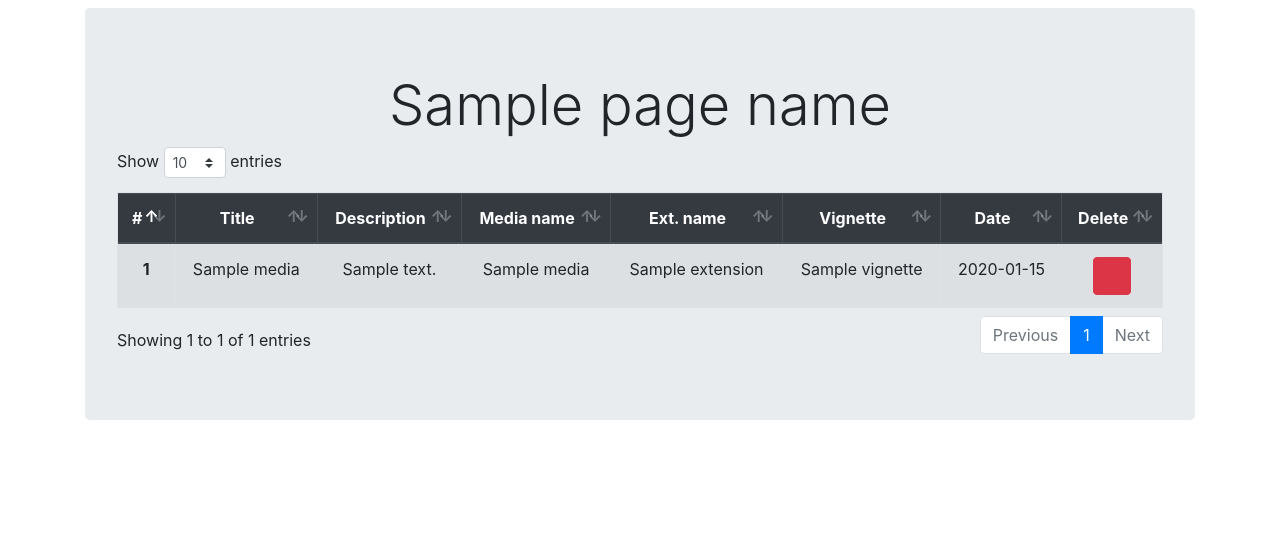
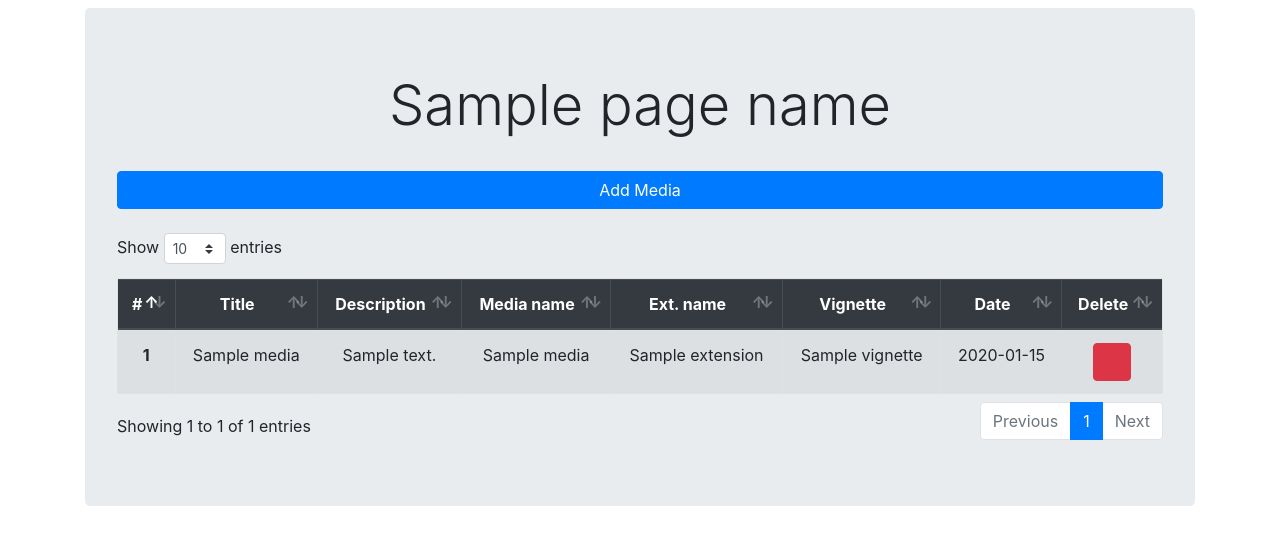
Before and after one commit to pichotg/mediaplayer, a Symfony app: template templates/media/index.html.twig in a window 1280 px wide. Shown: the part 56-602 px from the top of the page. Run offline with Twig, Linux system fonts and the light colour scheme; the template is opened without the code that fills it: most values are stand-ins (such as "Sample title", 1, 10 or a date in 2020); some libraries are stand-ins or nearby versions; some web fonts are replaced.

Commit message:
Add button add media

```diff
--- a/templates/media/index.html.twig
+++ b/templates/media/index.html.twig
@@ -5,6 +5,8 @@
 {% block body %}
     <div class="jumbotron mt-2">
         <h1 class="text-center display-4 lead">{{ page_name }}</h1>
+
+        <a href="{{ path('add_media') }}" class="btn btn-primary w-100 mt-4 mb-4">Add Media</a>
 
         <table id="mediaTable" class="table table-striped table-bordered" style="width:100%">
             <thead class="thead-dark text-center">
```
